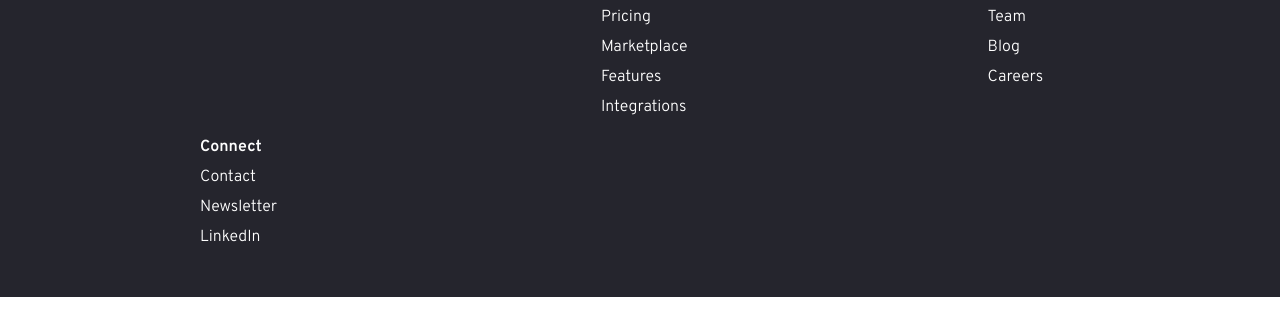
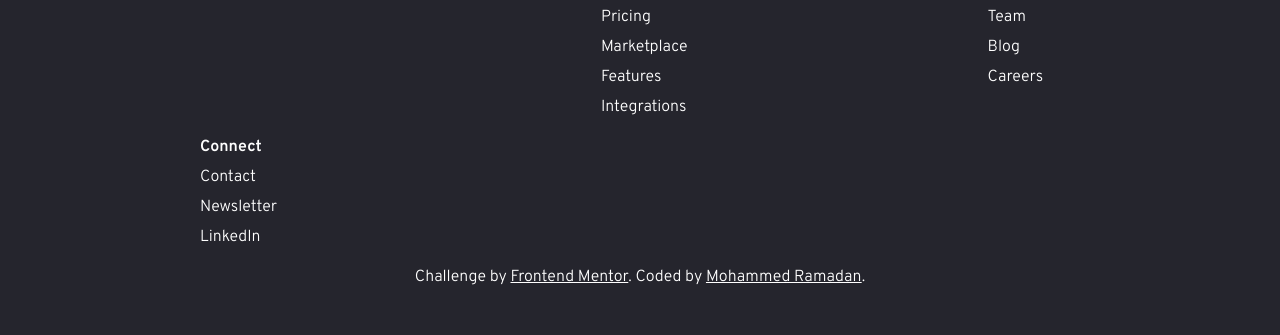
Before and after one commit to imohammedramadan/blogr-landing-page-main, a plain HTML site: page index.html in a window 1280 px wide. Shown: the part 4627-4962 px from the top of the page. Before the commit the page ends 4924 px from the top, so only its background shows below. Drawn offline with Linux system fonts and the light colour scheme.

Commit message:
Clean up -Added comments -Cleaned up comments and files -Added attribution

```diff
--- a/index.html
+++ b/index.html
@@ -201,35 +201,13 @@
             </li>
           </ul>
         </div>
+        <div class="attribution">
+          Challenge by <a href="https://www.frontendmentor.io?ref=challenge" target="_blank">Frontend Mentor</a>.
+          Coded by <a href="https://github.com/MRamadan1474">Mohammed Ramadan</a>.
+        </div>
       </footer>
       <!-- End of footer -->
     </main>
     <!-- Ending of Main -->
-    <!--
-  Product
-
-  Overview
-  Pricing
-  Marketplace
-  Features
-  Integrations
-
-  Company
-
-  About
-  Team
-  Blog
-  Careers
-
-  Connect
-
-  Contact
-  Newsletter
-  LinkedIn
-
-  <div class="attribution">
-    Challenge by <a href="https://www.frontendmentor.io?ref=challenge" target="_blank">Frontend Mentor</a>.
-    Coded by <a href="#">Your Name Here</a>.
-  </div> -->
   </body>
 </html>
--- a/style.css
+++ b/style.css
@@ -35,6 +35,12 @@ header {
   background-repeat: no-repeat;
   background-position: 10% 50%;
 }
+
+.introduction {
+  margin: auto;
+  padding: 40px 100px;
+}
+/* Start of navbar */
 .nav-buttons a {
   text-decoration: none;
   font-weight: bold;
@@ -108,11 +114,6 @@ header {
   color: white;
 }
 
-.introduction {
-  margin: auto;
-  padding: 40px 100px;
-}
-
 .nav-bar {
   list-style-type: none;
   display: flex;
@@ -120,7 +121,8 @@ header {
   flex-wrap: wrap;
   gap: 3em;
 }
-
+/* End of navbar */
+/* Start of header intro */
 .intro {
   display: flex;
   flex-direction: column;
@@ -176,6 +178,7 @@ header {
   background: white;
   color: var(--primary-red-200);
 }
+/* End of header intro */
 /* End of header section */
 
 /* Start of main */
@@ -326,4 +329,14 @@ footer{
   list-style-type: none;
   padding-top: 10px;
 }
+
+.attribution{
+  margin-top: 20px;
+  text-align: center;
+}
+
+.attribution,
+.attribution a{
+  color: white;
+}
 /* End of footer */
```
Also changed, not shown: design/active-states.jpg (deleted), design/desktop-design.jpg (deleted), design/desktop-preview.jpg (deleted), design/mobile-design.jpg (deleted), design/mobile-menu.jpg (deleted), 3 other files.
